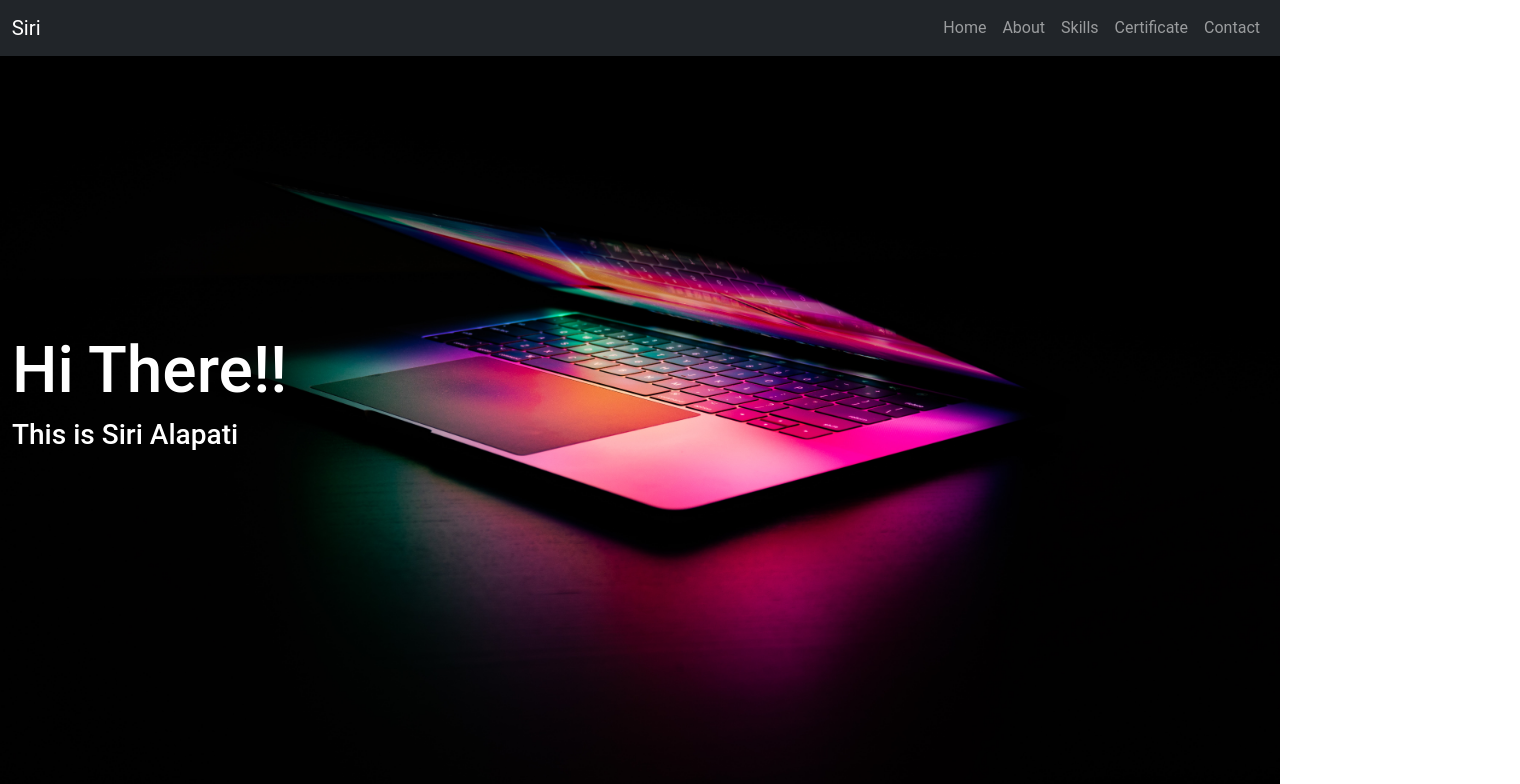
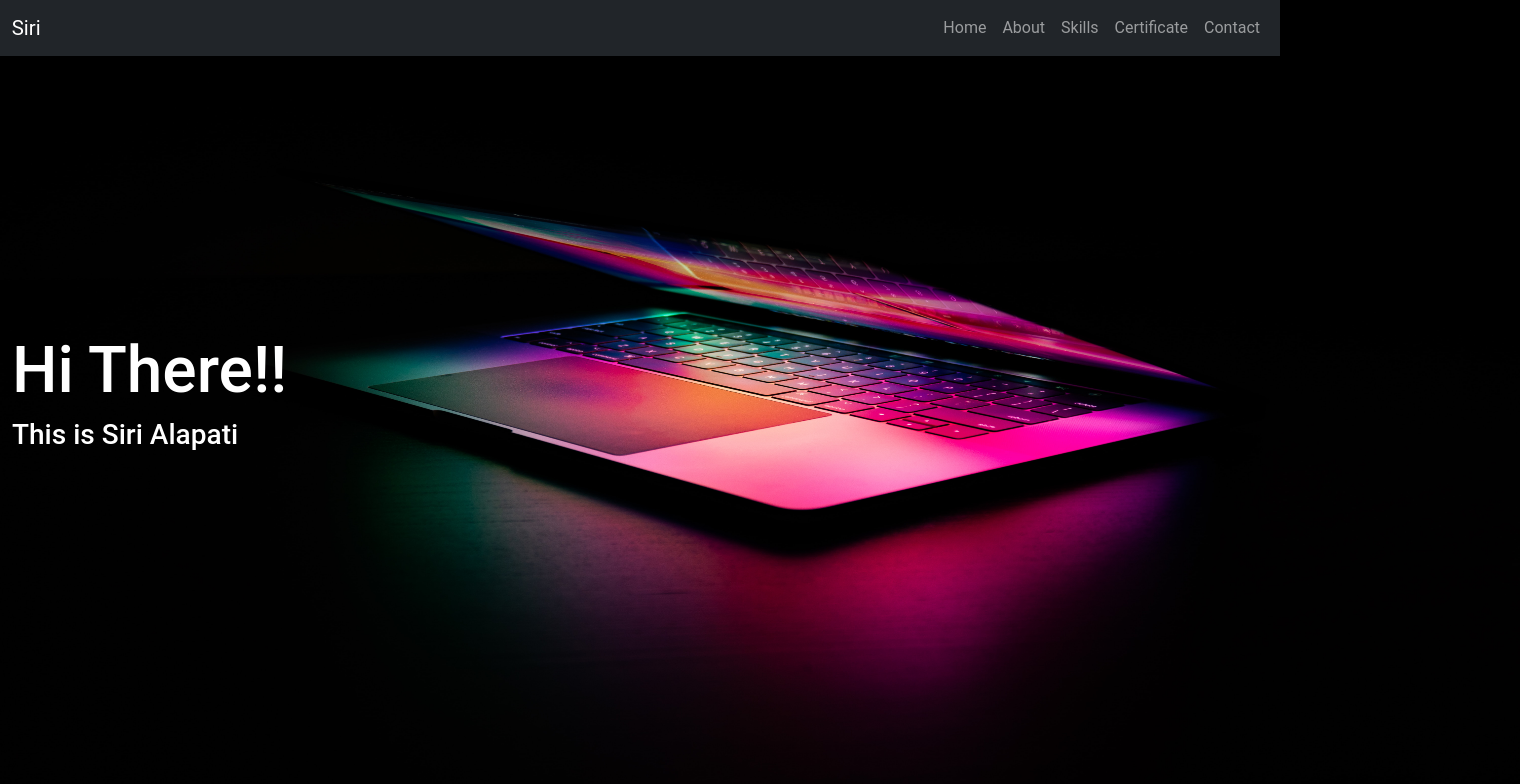
Before and after one commit to Alaphbet/Siri-Portfolio, a plain HTML site: page index.html in a window 1280 px wide. Shown: the top 784 px of the page, 1520 px wide, since content can reach past the window. Drawn offline with nearby package versions, Linux system fonts and the light colour scheme.

Commit message:
Update index.html

```diff
--- a/index.html
+++ b/index.html
@@ -54,7 +54,7 @@
 
   <!-- !Banner Start -->
   <section class="bannerBgImage" id="home">
-    <img src="images/bannerImage1.jpg" alt="bannerImage1" class="bannerBgImage" height="100" width="100%">
+    <img src="images/bannerImage1.jpg" alt="bannerImage1" class="bannerBgImage" height="100" width="1520">
     <div class="container-fluid">
       <div class="row">
         <div class="col-md-12 bannerText">
```
